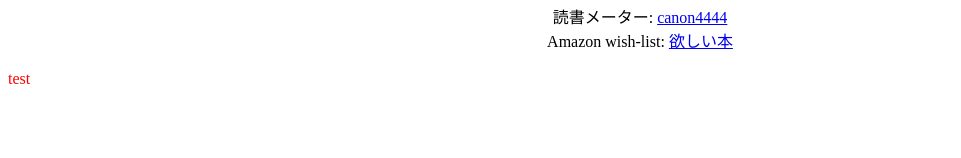
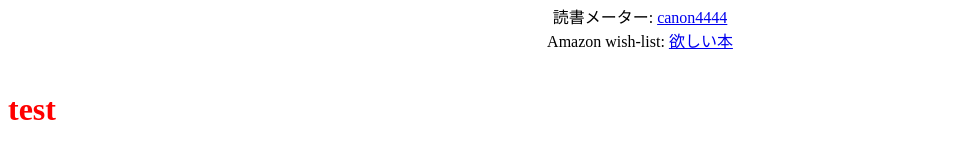
Before and after one commit to canon4444/canon4444.github.io, a plain HTML site: page index.html in a window 1280 px wide. Shown: the part 488-646 px from the top of the page, without its empty margins (0-961 px from the left). Drawn offline with Linux system fonts and the light colour scheme.

Commit message:
Update index.html

```diff
--- a/index.html
+++ b/index.html
@@ -16,7 +16,6 @@
 
    .test {
     color: red;
-   }
    }
   </style>
   <title>canon4444</title>
@@ -45,7 +44,7 @@
    Amazon wish-list: <a href=http://www.amazon.co.jp/registry/wishlist/1BDWXVEMM16WJ>欲しい本</a><br>
   </div><br>
 
-  <div class="test">test</div>
+  <div class="test"><h1>test</h1></div>
  </body>
 
 </html>
```
